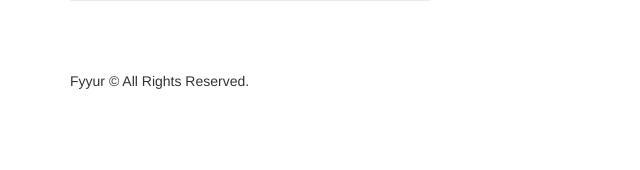
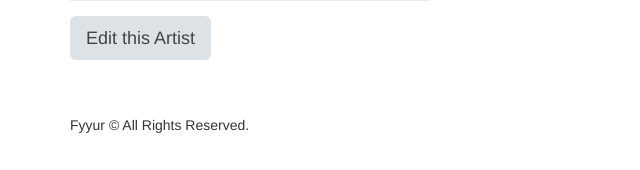
Before and after one commit to mikewycklendt/fullstack2, a Flask app: page /artists/4 in a window 1280 px wide. Shown: the part 1019-1189 px from the top of the page, without its empty margins (0-640 px from the left). Before the commit the page ends 1108 px from the top, so only its background shows below. Run offline with Flask 2, Linux system fonts and the light colour scheme; parts of the project's set-up code (start-up, migrations or seed data) failed here and were passed over; some libraries are stand-ins or nearby versions.

Commit message:
edit artist button

```diff
--- a/artist/templates/pages/show_artist.html
+++ b/artist/templates/pages/show_artist.html
@@ -70,6 +70,7 @@
 		</div>
 		{% endfor %}
 	</div>
+	<a href="/artists/{{artist.id}}/edit"><button class="btn btn-default btn-lg">Edit this Artist</button></a>
 </section>
 
 {% endblock %}
```
